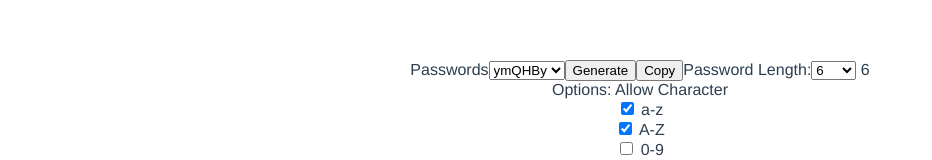
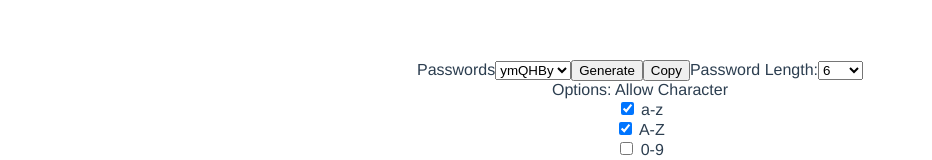
Before and after one commit to icyavocado/passwordgenerator, a Vue app: page / in a window 1280 px wide. Shown: the top 160 px of the page, without its empty margins (0-932 px from the left). Built offline with nearby package versions, Linux system fonts and the light colour scheme.

Commit message:
UPDATE remove extra debugging variable

```diff
--- a/src/components/PasswordGenerator.vue
+++ b/src/components/PasswordGenerator.vue
@@ -17,7 +17,6 @@
           :key="'value-' + number"
         >{{ number }}</option>
       </select>
-      {{ selectedLength }}
     </div>
 
     <div>
```
